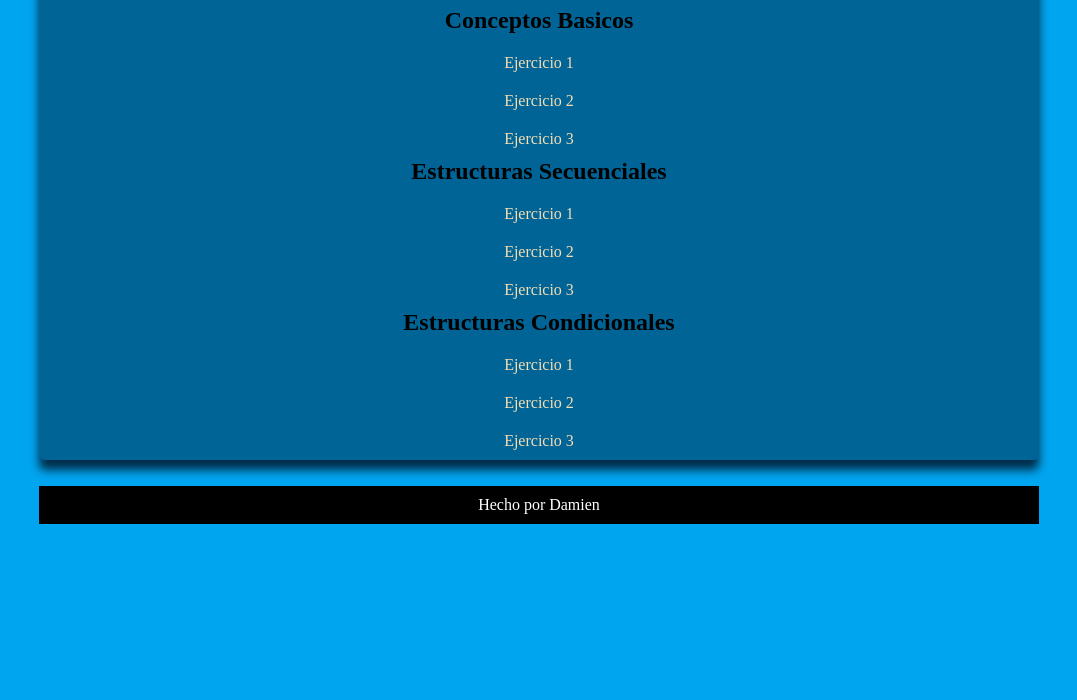
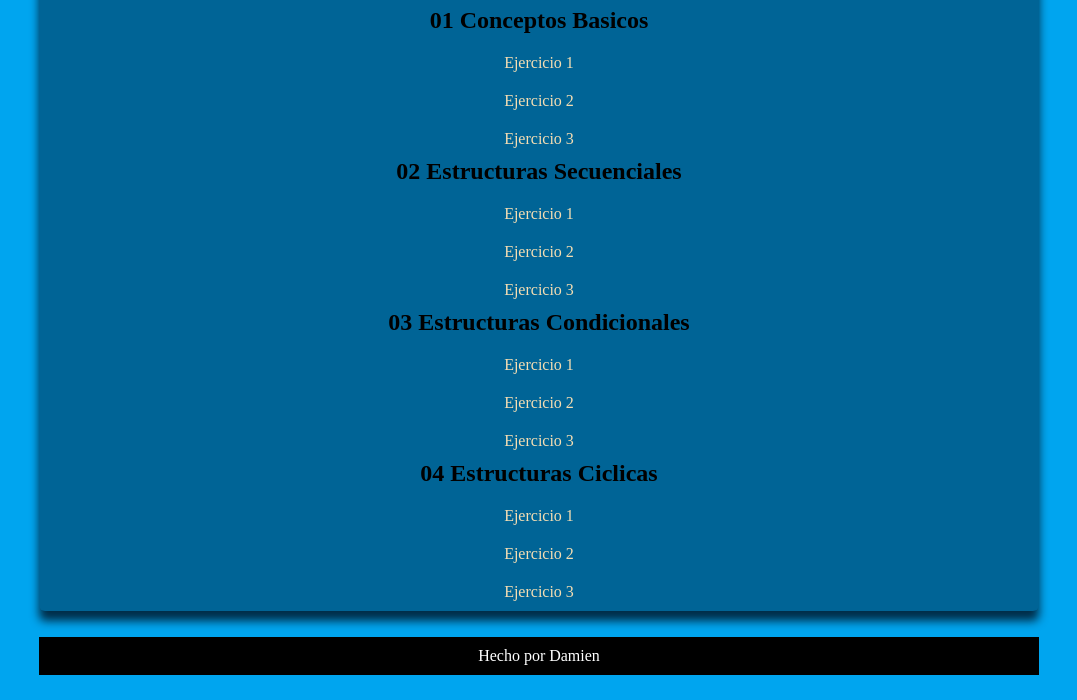
Before and after one commit to PixelDroid19/Academia_Geek, a plain HTML site: page index.html in a window 1280 px wide. Shown: the part 129-829 px from the top of the page, without its empty margins (101-1178 px from the left). Before the commit the page ends 800 px from the top, so only its background shows below. Drawn offline with Linux system fonts and the light colour scheme.

Commit message:
Update index.html

```diff
--- a/index.html
+++ b/index.html
@@ -18,23 +18,30 @@
     <main class="content">
         <h1>Modulo 2</h1>
         <div>
-            <h2>Conceptos Basicos</h2>
+            <h2>01 Conceptos Basicos</h2>
             <ul>
                 <li><a href="./Modulo 2/01-Conceptos-Basicos/Tarea-01/index.html" class="linkPages">Ejercicio 1</a></li>
                 <li><a href="" class="linkPages">Ejercicio 2</a></li>
                 <li><a href="" class="linkPages">Ejercicio 3</a></li>
             </ul>
 
-            <h2>Estructuras Secuenciales</h2>
+            <h2>02 Estructuras Secuenciales</h2>
             <ul>
                 <li><a href="./Modulo 2/02-Estructuras-Secuenciales/Ejercicio 1/index.html" class="linkPages">Ejercicio 1</a></li>
                 <li><a href="./Modulo 2/02-Estructuras-Secuenciales/Ejercicio 2/index.html" class="linkPages">Ejercicio 2</a></li>
                 <li><a href="" class="linkPages">Ejercicio 3</a></li>
             </ul>
 
-            <h2>Estructuras Condicionales</h2>
+            <h2>03 Estructuras Condicionales</h2>
             <ul>
                 <li><a href="./Modulo 2/03-Estructuras-Condicionales/Ejercicio 1/index.html" class="linkPages">Ejercicio 1</a></li>
+                <li><a href="" class="linkPages">Ejercicio 2</a></li>
+                <li><a href="" class="linkPages">Ejercicio 3</a></li>
+            </ul>
+
+            <h2>04 Estructuras Ciclicas</h2>
+            <ul>
+                <li><a href="./Modulo 2/04_Estructuras_Ciclicas/Ejercicio 1/index.html" class="linkPages">Ejercicio 1</a></li>
                 <li><a href="" class="linkPages">Ejercicio 2</a></li>
                 <li><a href="" class="linkPages">Ejercicio 3</a></li>
             </ul>
```
